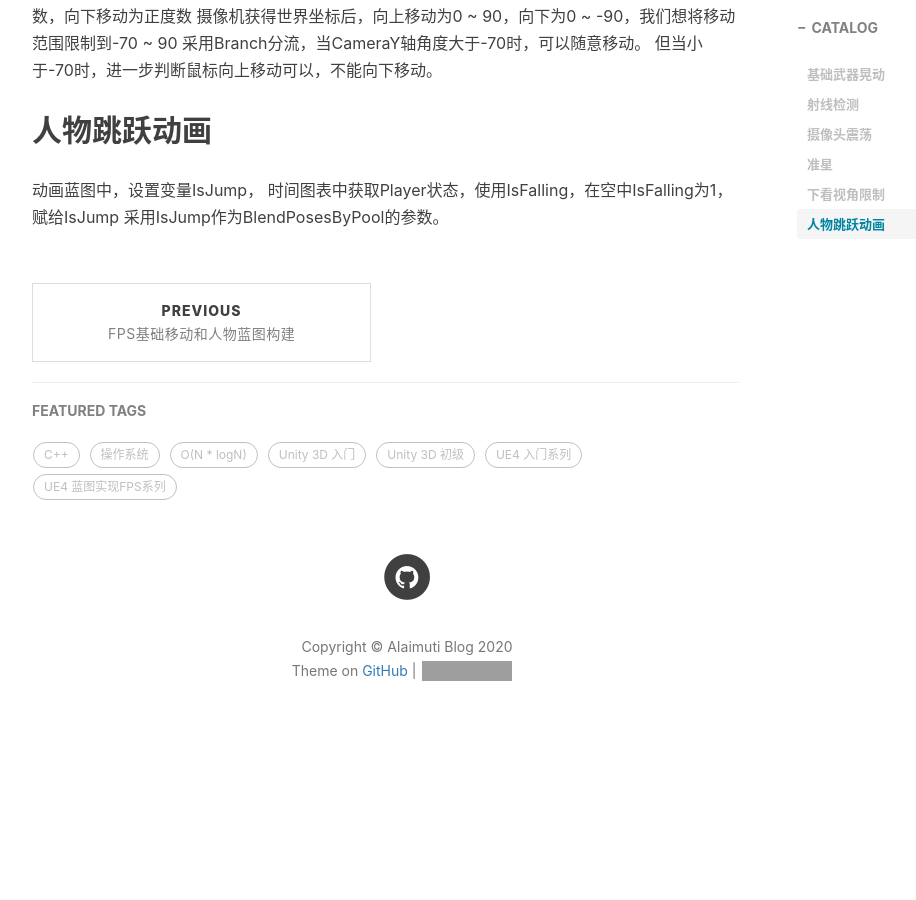
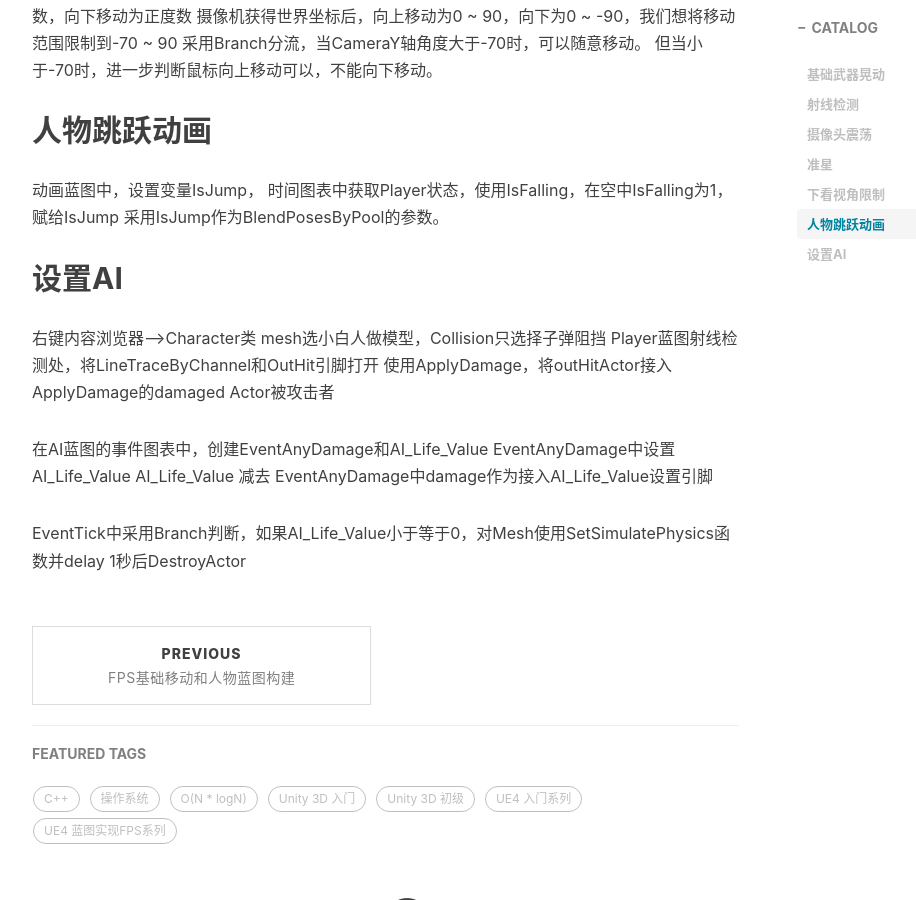
Before and after one commit to AIaimuti/aiaimuti.github.io, a Jekyll site: the page built from _posts/2020-4-16-Weapon.md, in a window 1280 px wide and 900 px high, scrolled down 1889 px. Shown: the whole window, without its empty margins (233-1149 px from the left). Built offline with Jekyll 4.4.1, drawn with Linux system fonts in a browser that asks for light colours; nearby versions of some CDN libraries; comment, search, counter and statistics services are not loaded; before the commit the page ends 2664 px from its top, so only the background shows below that; grey boxes are pictures that could not be loaded.

Commit message:
Update 2020-4-16-Weapon.md

```diff
--- a/_posts/2020-4-16-Weapon.md
+++ b/_posts/2020-4-16-Weapon.md
@@ -73,3 +73,16 @@ Broder拖入中间，将Anchors锚点设置为中间Position X和Position Y设
 动画蓝图中，设置变量IsJump，
 时间图表中获取Player状态，使用IsFalling，在空中IsFalling为1，赋给IsJump
 采用IsJump作为BlendPosesByPool的参数。
+
+## 设置AI
+
+右键内容浏览器-->Character类
+mesh选小白人做模型，Collision只选择子弹阻挡
+Player蓝图射线检测处，将LineTraceByChannel和OutHit引脚打开
+使用ApplyDamage，将outHitActor接入ApplyDamage的damaged Actor被攻击者
+
+在AI蓝图的事件图表中，创建EventAnyDamage和AI_Life_Value
+EventAnyDamage中设置AI_Life_Value
+AI_Life_Value 减去 EventAnyDamage中damage作为接入AI_Life_Value设置引脚
+
+EventTick中采用Branch判断，如果AI_Life_Value小于等于0，对Mesh使用SetSimulatePhysics函数并delay 1秒后DestroyActor
```
